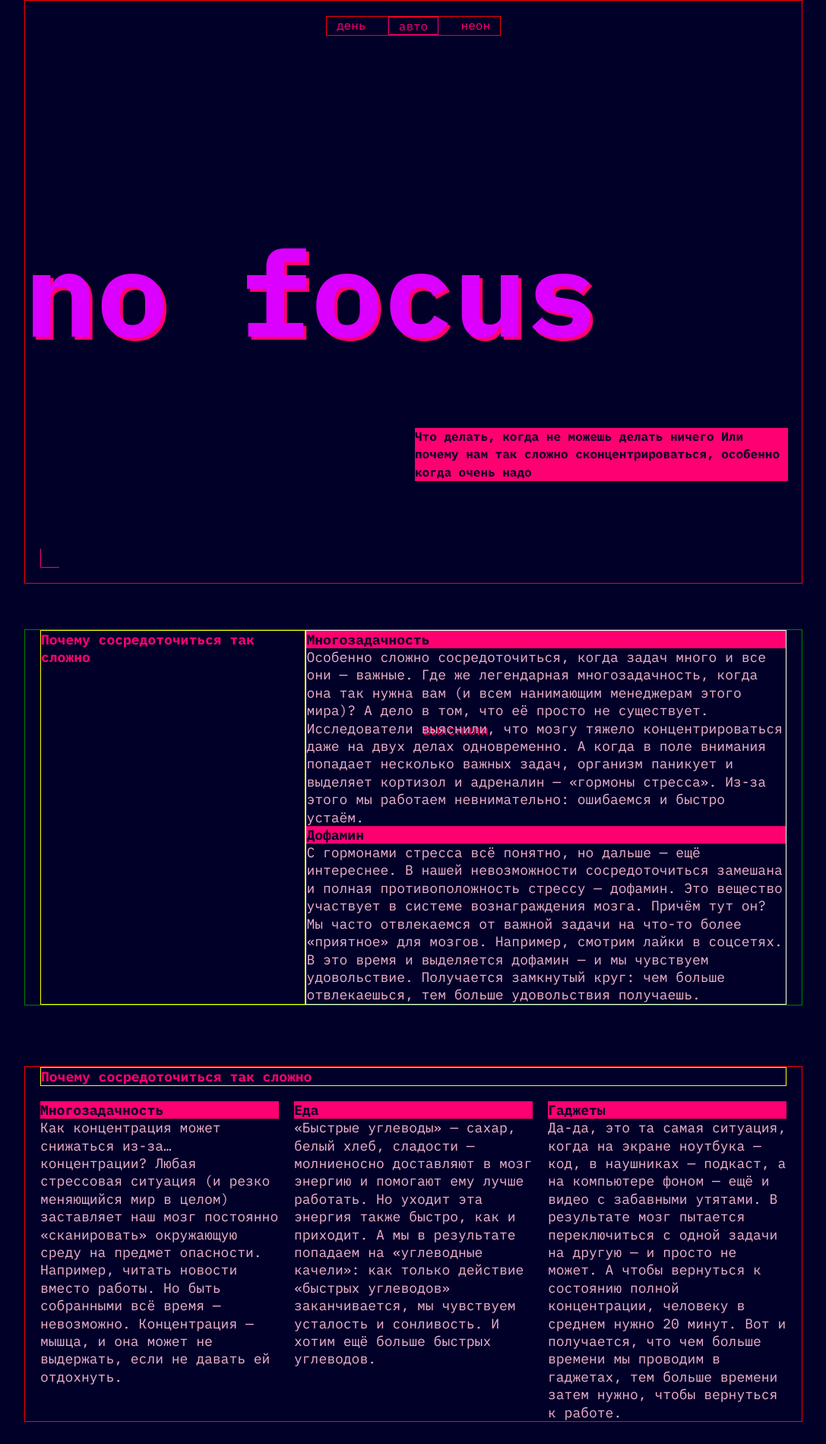
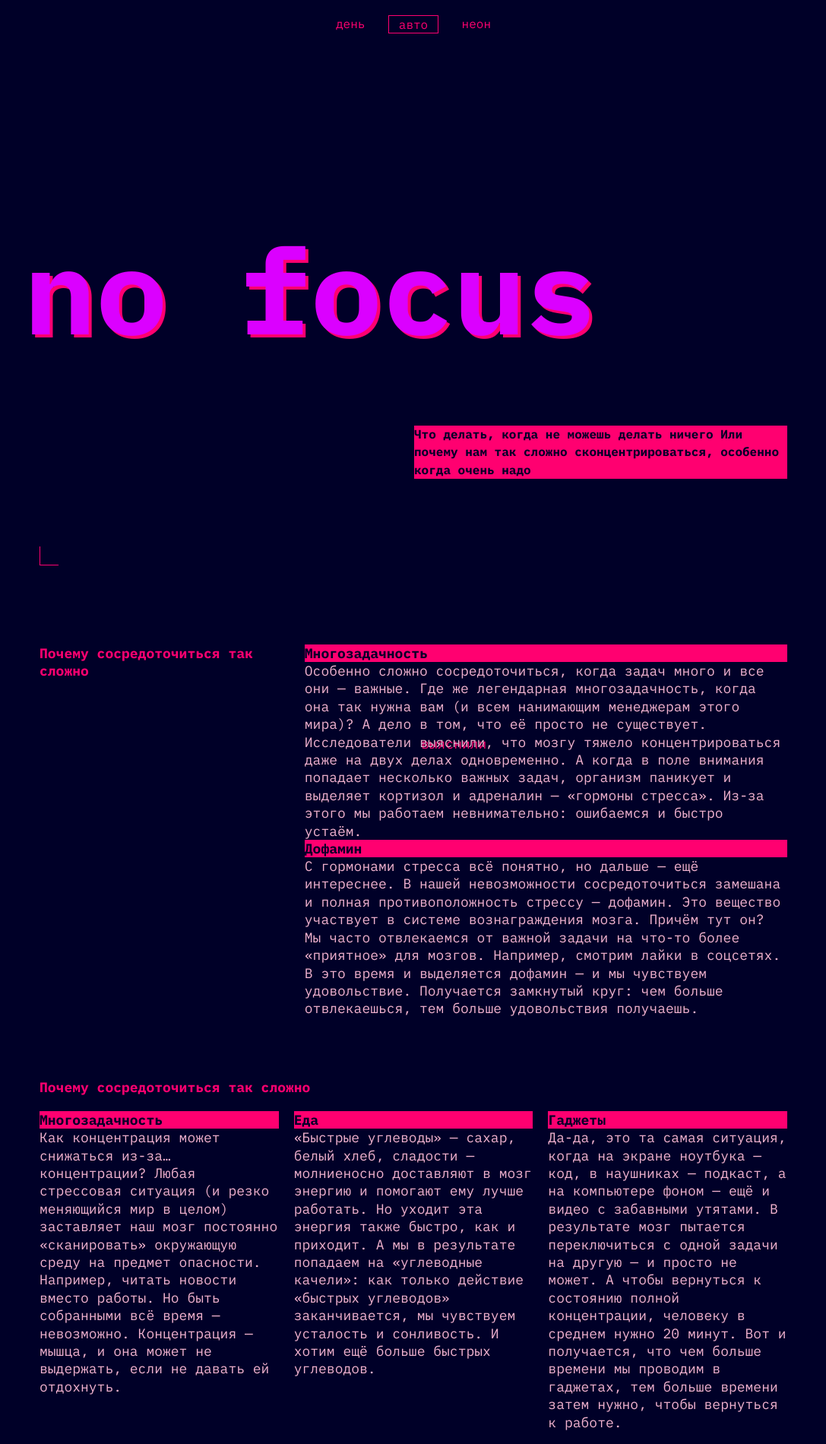
Before and after one commit to Honorver/project2, a plain HTML site: page index.html in a window 1280 px wide. Shown: the top 1900 px of the page at 76% size, without its empty margins (96-1183 px from the left). Drawn offline with Linux system fonts and the light colour scheme.

Commit message:
Add files via upload

```diff
--- a/styles/style.css
+++ b/styles/style.css
@@ -10,13 +10,11 @@
 .header {
   width: 1024px;
   height: 768px;
-  border: 1px solid red;
   background: var(--bacckground-url);
   background-size: cover;
 }
 
 .header__theme-menu {
-  border: 1px solid red;
   width: 230px;
   margin: auto;
   margin-top: 20px;
@@ -79,8 +77,6 @@
 
 .focus {
   width: 100%;
-
-  border: 1px solid green;
   display: flex;
   justify-content: space-between;
   padding-left: 20px;
@@ -91,7 +87,6 @@
 
 .focus .articles {
   width: 649px;
-  border: 1px solid white;
 }
 
 .focus.article:last-child {
@@ -128,12 +123,10 @@
 
   font-weight: 700;
   line-height: 23.4px; /* 130% */
-  border: 1px solid yellow;
 }
 
 .concentration {
   width: 1024px;
-  border: 1px solid red;
   padding-left: 20px;
   padding-right: 20px;
 }
@@ -157,7 +150,6 @@
 
 .advice {
   width: 1024px;
-  border: 1px solid red;
   display: flex;
   justify-content: space-between;
   margin-top: 80px;
@@ -176,7 +168,6 @@
 .gallery {
   width: 1024px;
   height: 1091px;
-  border: 1px solid red;
 }
 
 .gallery .section-title {
@@ -187,7 +178,6 @@
 .images {
   width: 984px;
   height: 1048px;
-  border: 1px solid red;
   margin: auto;
   display: grid;
   grid-template-areas:
@@ -241,7 +231,6 @@
 .footer {
   width: 1024px;
   height: 768px;
-  border: 1px solid red;
   margin-top: 60px;
 }
 
```
